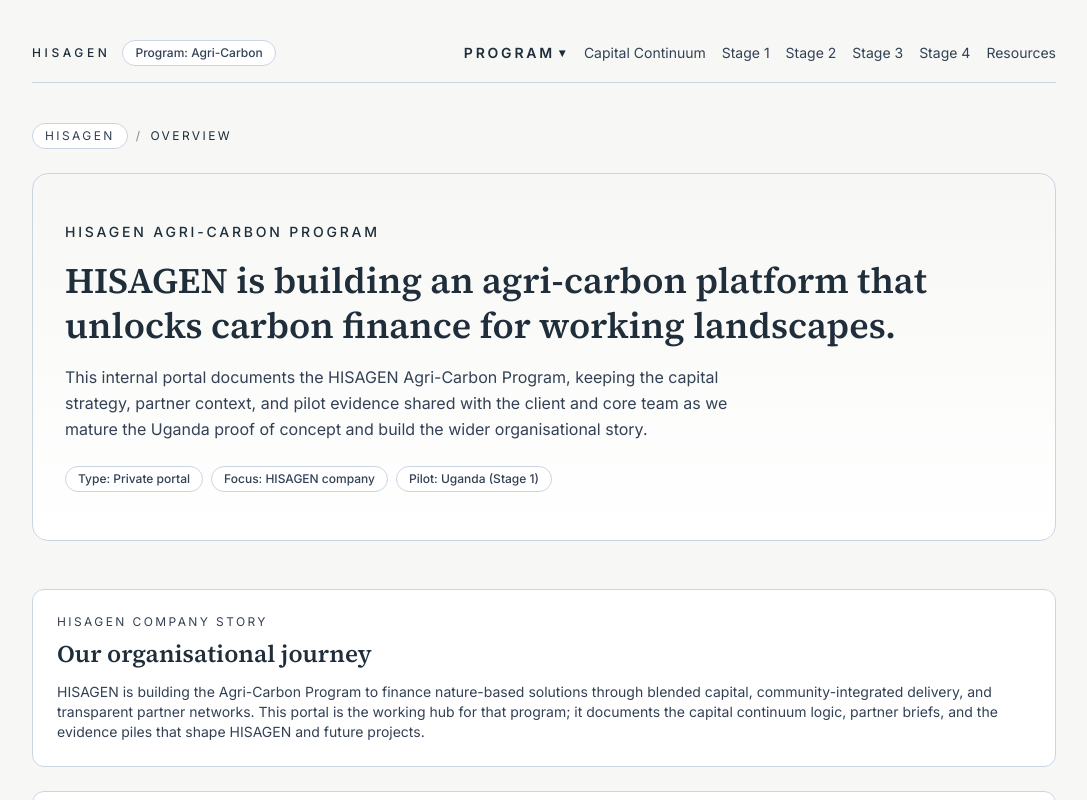
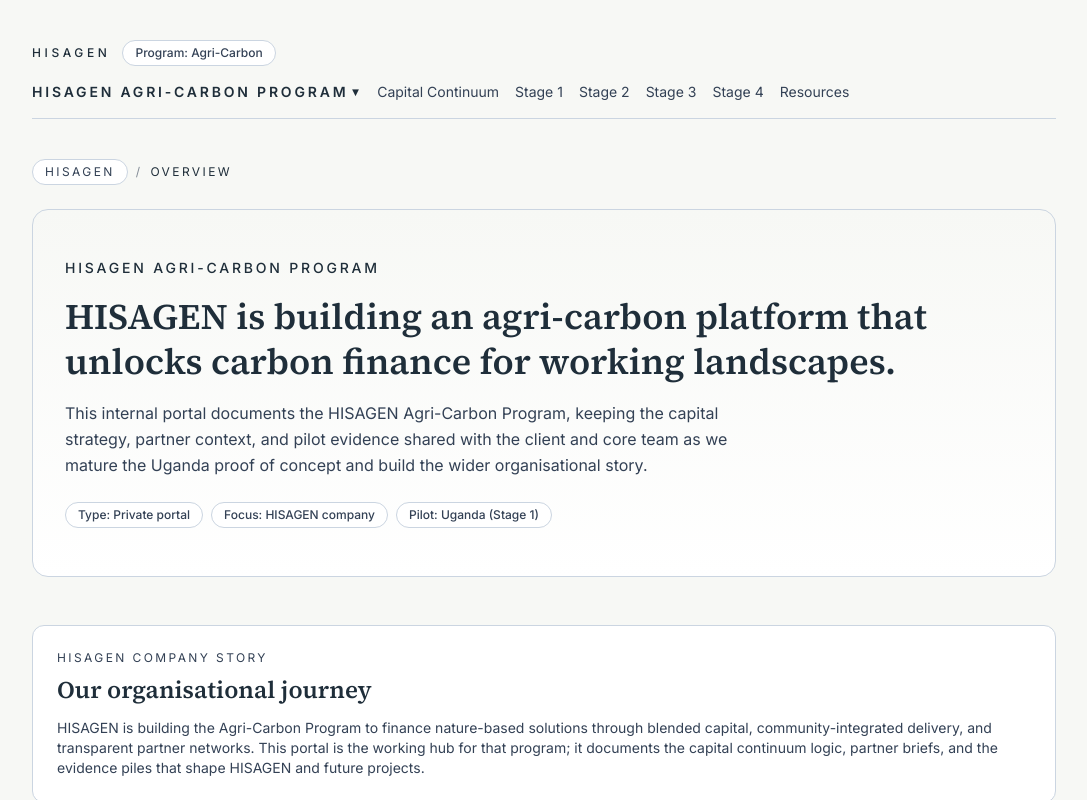
Before and after one commit to juakali100/hisagen, a Next.js app: page / in a window 1280 px wide. Shown: the top 800 px of the page, without its empty margins (96-1183 px from the left). Built offline with nearby package versions, Linux system fonts and the light colour scheme.

Commit message:
Link program dropdown to program page

```diff
--- a/src/components/Nav.tsx
+++ b/src/components/Nav.tsx
@@ -2,9 +2,9 @@ import Link from "next/link";
 
 const navItems = [
   {
-    label: "Program",
+    label: "HISAGEN Agri-Carbon Program",
+    href: "/program",
     dropdown: [
-      { href: "/program", label: "HISAGEN Agri-Carbon Program" },
       { href: "/project/hisagen-uganda", label: "HISAGEN Uganda Pilot" },
     ],
   },
@@ -31,12 +31,15 @@ export default function Nav() {
         {navItems.map((item) =>
           item.dropdown ? (
             <div key={item.label} className="relative inline-flex group">
-              <span className="flex cursor-pointer items-center gap-1 text-sm font-semibold uppercase text-secondary tracking-[0.2em]">
+              <Link
+                href={item.href}
+                className="flex items-center gap-1 text-sm font-semibold uppercase text-secondary tracking-[0.2em]"
+              >
                 {item.label}
                 <span aria-hidden className="text-xs">
                   ▾
                 </span>
-              </span>
+              </Link>
               <div className="pointer-events-none absolute top-full z-10 mt-2 hidden w-56 flex-col rounded-xl border border-mist bg-white py-3 px-4 shadow-lg transition duration-200 group-hover:flex group-hover:pointer-events-auto group-focus-within:flex">
                 {item.dropdown.map((link) => (
                   <Link
```
